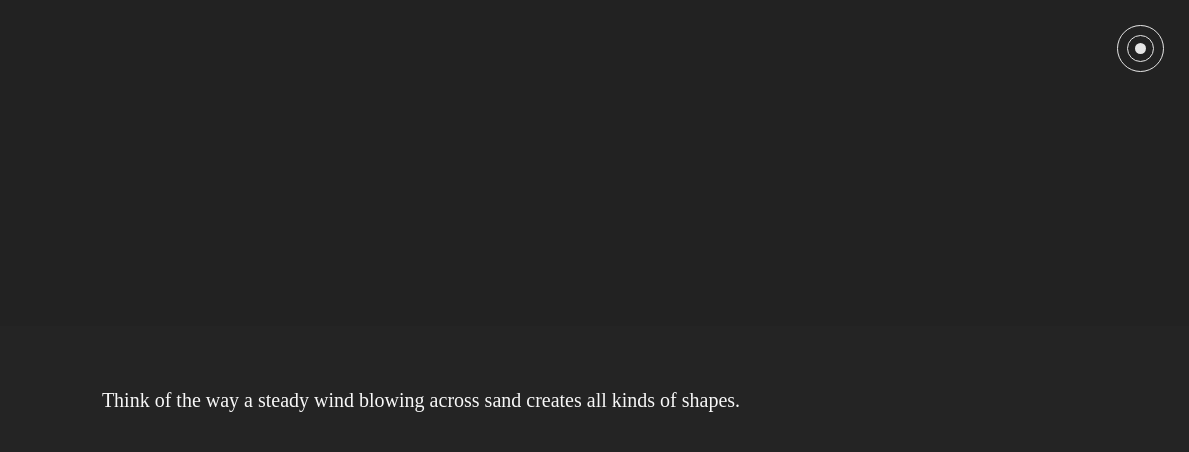
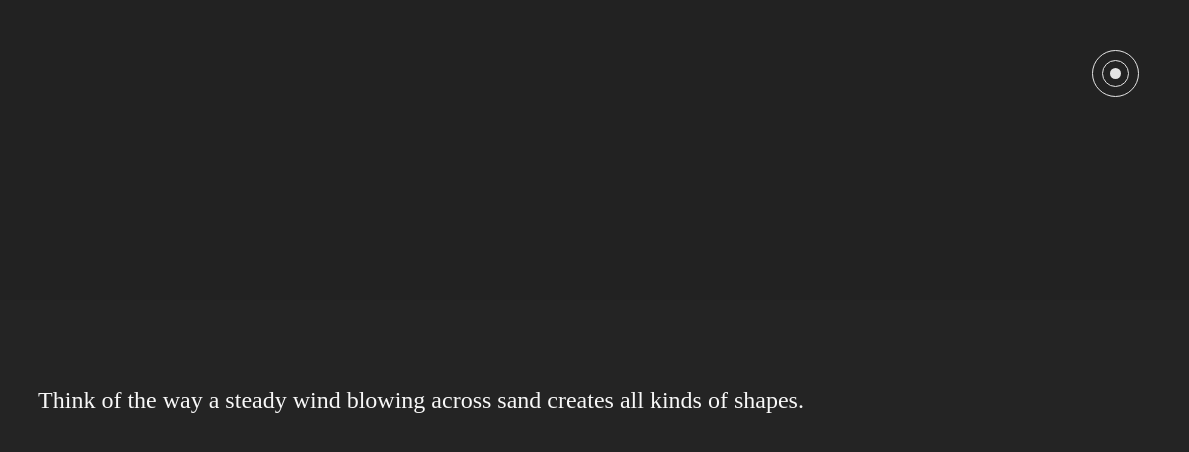
Before and after one commit to Mehdi-Verfaillie/webdoc-project, a React (Create React App) app: page /intro in a window 1536 px wide. Shown: the top 452 px of the page, without its empty margins (347-1536 px from the left). Built offline with nearby package versions, Linux system fonts and the light colour scheme.

Commit message:
responsive page intro

```diff
--- a/src/components/App/App.scss
+++ b/src/components/App/App.scss
@@ -21,3 +21,9 @@ body {
     top: 25px;
     right: 25px;
 }
+@media (min-width: 1366px) {
+  .dot {
+    top: 50px;
+    right: 50px;
+  }
+}
--- a/src/components/App/Intro/Intro.jsx
+++ b/src/components/App/Intro/Intro.jsx
@@ -45,7 +45,7 @@ class Intro extends Component {
         if (this.state.curr_sentence === this.props.intro_sentence4) {
             return(
                 <div className="intro-main" onClick={this.continue}>
-                    <div className="intro-main-container">
+                    <div className="intro-main-container" style={{backgroundColor:'transparent'}}>
                         <p className="intro-main-container-text" style={{fontFamily:'VT323'}}>{this.state.curr_sentence}</p>
                     </div>
                 </div>
--- a/src/components/App/Intro/Intro.scss
+++ b/src/components/App/Intro/Intro.scss
@@ -5,6 +5,7 @@
     height: 100vh;
     // background-image: url();
     background: $black;
+    cursor: pointer;
 
     .intro-main-container {
         background-color: rgba(42, 42, 42, 0.4);
@@ -25,4 +26,10 @@
             padding: 35px 30px;
         }
     }
+    @media (min-width: 1366px) {
+        .intro-main-container {
+            height: 200px;
+            font-size: $text-desktop-size;
+        }
+    }
 }
```
Also changed, not shown: 1 other file (tests, documents, lock files or other folders).
